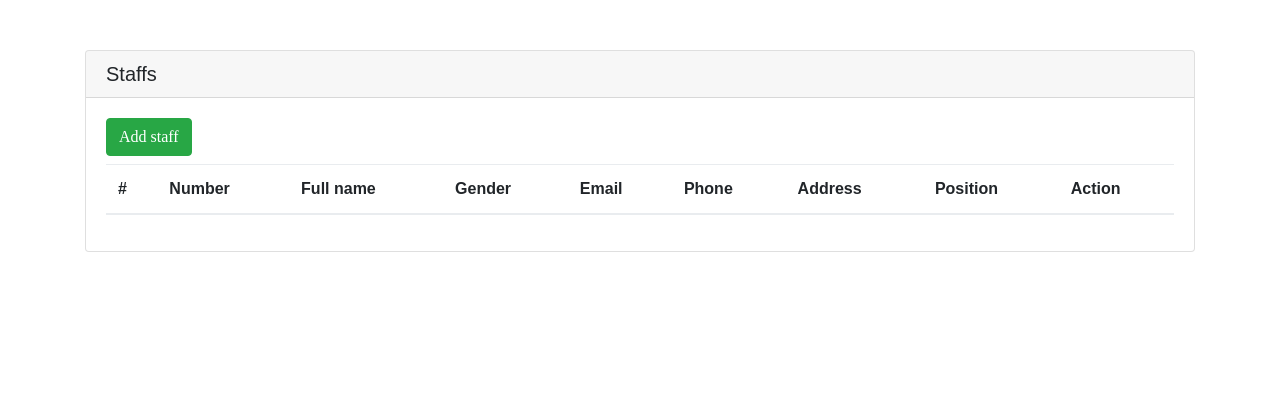
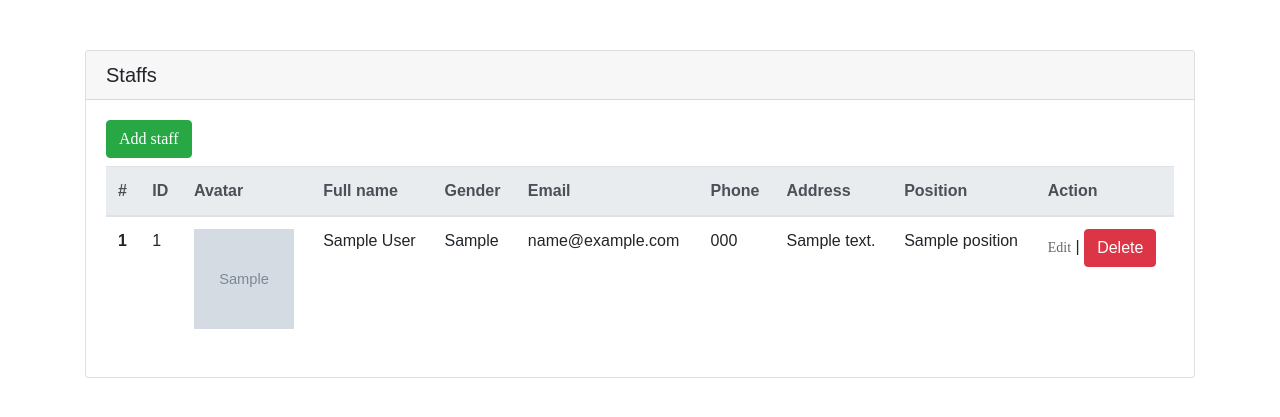
Before and after one commit to Cheeeeez/Case-study-module-2, a PHP site: the page made by index.php in a window 1280 px wide. Shown: the part 56-473 px from the top of the page. Run offline with PHP 8.4, Linux system fonts and the light colour scheme; the visitor is signed in with stand-in values (Sample User, id 1); tables that the repository leaves empty or names only in its code hold one stand-in row (values such as "Sample post"); grey boxes marked "Sample" are stand-in pictures; data that the repository does not hold is empty; some web fonts are replaced.

Commit message:
them chuc nang xoa

```diff
--- a/controller/EmployeeController.php
+++ b/controller/EmployeeController.php
@@ -19,4 +19,43 @@ class EmployeeController
         }
     }
 
+    public function add()
+    {
+        if ($_SERVER['REQUEST_METHOD'] == 'GET') {
+            $positionList = $this->employeeDB->getPositionList();
+            include "view/add-employee.php";
+        } else {
+            $name = $_POST['name'];
+            $gender = $_POST['gender'];
+            $email = $_POST['email'];
+            $phone = $_POST['phone'];
+            $address = $_POST['address'];
+            $position = $_POST['position'];
+            if ($_FILES['avatar']['name'] == "") {
+                $avatarName = 'default.png';
+            } else {
+                $avatarName = time() . '-' . $_FILES['avatar']['name'];
+            }
+            $destination = "img/" . $avatarName;
+            move_uploaded_file($_FILES['avatar']['tmp_name'], $destination);
+            $employee = new Employee($name, $gender, $email, $phone, $address, $position);
+
+            $employee->setAvatar($avatarName);
+            $this->employeeDB->create($employee);
+            header("Location: index.php");
+        }
+    }
+
+    public function delete()
+    {
+        if ($_SERVER['REQUEST_METHOD'] == 'POST') {
+            $id = $_GET['id'];
+            $this->employeeDB->deleteById($id);
+            header('Location: index.php');
+        }
+
+    }
+
+
+
 }
--- a/controller/UserController.php
+++ b/controller/UserController.php
@@ -7,7 +7,7 @@ class UserController
 
     public function __construct()
     {
-        $conn = new DBConnection("mysql:host=localhost;dbname=case_study", "root", "Abc123456@");
+        $conn = new DBConnection("mysql:host=localhost;dbname=case_study", "root", "Khongba0.");
         $this->userDB = new UserDB($conn->connect());
     }
 
--- a/index.php
+++ b/index.php
@@ -19,7 +19,7 @@ if (!isset($_SESSION['user'])) {
     <meta charset="UTF-8">
     <meta name="viewport" content="width=device-width, initial-scale=1">
     <link rel="icon" type="image/png" href="images/icons/favicon.ico"/>
-    <link rel="stylesheet" type="text/css" href="vendor/bootstrap/css/bootstrap.min.css">
+    <link rel="stylesheet" href="https://stackpath.bootstrapcdn.com/bootstrap/4.5.0/css/bootstrap.min.css" integrity="sha384-9aIt2nRpC12Uk9gS9baDl411NQApFmC26EwAOH8WgZl5MYYxFfc+NcPb1dKGj7Sk" crossorigin="anonymous">
     <link rel="stylesheet" type="text/css" href="fonts/font-awesome-4.7.0/css/font-awesome.min.css">
     <link rel="stylesheet" type="text/css" href="fonts/Linearicons-Free-v1.0.0/icon-font.min.css">
     <link rel="stylesheet" type="text/css" href="vendor/animate/animate.css">
@@ -84,6 +84,12 @@ $userController = new UserController();
 $employeeController = new EmployeeController();
 $page = isset($_REQUEST['page']) ? $_REQUEST['page'] : null;
 switch ($page) {
+    case 'add-employee':
+        $employeeController->add();
+        break;
+    case 'delete-employee':
+        $employeeController->delete();
+        break;
     default:
         $employeeController->index();
 }
--- a/model/Employee.php
+++ b/model/Employee.php
@@ -10,6 +10,7 @@ class Employee
     private $phone;
     private $address;
     private $position;
+    private $avatar;
 
     public function __construct($name, $gender, $email, $phone, $address, $position)
     {
@@ -19,6 +20,16 @@ class Employee
         $this->phone = $phone;
         $this->address = $address;
         $this->position = $position;
+    }
+
+    public function getAvatar()
+    {
+        return $this->avatar;
+    }
+
+    public function setAvatar($avatar)
+    {
+        $this->avatar = $avatar;
     }
 
     public function setEmployeeId($employeeId)
--- a/model/EmployeeDB.php
+++ b/model/EmployeeDB.php
@@ -12,16 +12,22 @@ class EmployeeDB
 
     public function create($employee)
     {
-        $sql = "INSERT INTO employees VALUES(null ,? ,?,?,?,?,?)";
-
-        $statement = $this->connection->prepare($sql);
+        $sql = "INSERT INTO employees VALUES(null, ?, ?, ?, ?, ?, ?, ?)";
         $statement = $this->conn->prepare($sql);
-        $statement->bindParam(1, $employee->getName());
-        $statement->bindParam(2, $employee->getEmail());
-        $statement->bindParam(3, $employee->getPhone());
-        $statement->bindParam(4, $employee->getAddress());
-        $statement->bindParam(5, $employee->getGender());
-        $statement->bindParam(6, $employee->getPosition());
+        $name = $employee->getName();
+        $email = $employee->getEmail();
+        $phone = $employee->getPhone();
+        $address = $employee->getAddress();
+        $gender = $employee->getGender();
+        $position = $employee->getPosition();
+        $avatar = $employee->getAvatar();
+        $statement->bindParam(1, $name);
+        $statement->bindParam(2, $gender);
+        $statement->bindParam(3, $email);
+        $statement->bindParam(4, $phone);
+        $statement->bindParam(5, $address);
+        $statement->bindParam(6, $position);
+        $statement->bindParam(7, $avatar);
         return $statement->execute();
     }
 
@@ -32,9 +38,9 @@ class EmployeeDB
         $statement->bindParam(1, $id);
         $statement->execute();
         $row = $statement->fetch();
-        $employee = new Employee($row['emp_name'], $row['email'], $row['phone'], $row['address'], $row['gender'],
+        $employee = new Employee ($row['emp_name'], $row['gender'], $row['email'], $row['phone'], $row['address'],
             $row['pos_id']);
-        $employee->emp_id = $row['emp_id'];
+        $employee->setEmployeeId($row['emp_id']);
         return $employee;
     }
 
@@ -64,15 +70,24 @@ class EmployeeDB
 
     public function getAll()
     {
-        $sql = "SELECT * FROM employees";
+        $sql = "SELECT emp_id, emp_name, gender, email, phone, address, position.name AS position , avatar FROM employees JOIN position ON employees.pos_id = position.id";
         $stmt = $this->conn->query($sql);
         $result = $stmt->fetchAll();
         $employees = [];
         foreach ($result as $item) {
             $employee = new Employee($item['emp_name'], $item['gender'], $item['email'], $item['phone'],
-                $item['address'], $item['pos_id']);
+                $item['address'], $item['position']);
             $employee->setEmployeeId($item['emp_id']);
+            $employee->setAvatar($item['avatar']);
             $employees[] = $employee;
         }
+        return $employees;
+    }
+
+    public function getPositionList()
+    {
+        $sql = "SELECT name, coefficients FROM position";
+        $stmt = $this->conn->query($sql);
+        return $stmt->fetchAll();
     }
 }
--- a/view/employee-list.php
+++ b/view/employee-list.php
@@ -1,6 +1,3 @@
-<?php
-
-?>
 <div class="container m-t-50">
     <div class="card">
         <h5 class="card-header">Staffs</h5>
@@ -10,7 +7,8 @@
                 <thead class="thead-light">
                 <tr>
                     <th scope="col">#</th>
-                    <th scope="col">Number</th>
+                    <th scope="col">ID</th>
+                    <th scope="col">Avatar</th>
                     <th scope="col">Full name</th>
                     <th scope="col">Gender</th>
                     <th scope="col">Email</th>
@@ -25,6 +23,7 @@
                     <tr>
                         <th scope="row"><?php echo ++$key ?></th>
                         <td><?php echo $employee->getEmployeeId() ?></td>
+                        <td><img src="img/<?php echo $employee->getAvatar()?>" width="100" height="100"></td>
                         <td><?php echo $employee->getName() ?></td>
                         <td><?php echo $employee->getGender() ?></td>
                         <td><?php echo $employee->getEmail()?></td>
@@ -32,9 +31,32 @@
                         <td><?php echo $employee->getAddress() ?></td>
                         <td><?php echo $employee->getPosition() ?></td>
                         <td><a href="./index.php?page=edit-employee&id=<?php echo $employee->getEmployeeId() ?>">Edit</a> |
-                            <a href="./index.php?page=delete-employee&id=<?php echo $employee->getEmployeeId() ?>">Delete</a>
+                            <button type="button" class="btn btn-danger" data-toggle="modal" data-target="#exampleModal<?php echo $employee->getEmployeeId() ?>">Delete</button>
                         </td>
                     </tr>
+                    <div class="modal fade" id="exampleModal<?php echo $employee->getEmployeeId() ?>" tabindex="-1" role="dialog" aria-labelledby="exampleModalLabel" aria-hidden="true">
+                        <div class="modal-dialog">
+                            <div class="modal-content">
+                                <div class="modal-header">
+                                    <h5 class="modal-title" id="exampleModalLabel">Delete</h5>
+                                    <button type="button" class="close" data-dismiss="modal" aria-label="Close">
+                                        <span aria-hidden="true">&times;</span>
+                                    </button>
+                                </div>
+                                <div class="modal-body">
+                                    Are you sure ?
+                                </div>
+                                <div class="modal-footer">
+                                    <form action="./index.php?page=delete-employee&id=<?php echo $employee->getEmployeeId() ?>" method="post">
+                                        <input type="text" value="<?php echo $employee->getEmployeeId() ?>" hidden>
+                                        <button type="button" class="btn btn-secondary" data-dismiss="modal">Close</button>
+                                        <button type="submit" class="btn btn-danger">Delete</button>
+                                    </form>
+                                </div>
+                            </div>
+                        </div>
+                    </div>
+
                 <?php endforeach; ?>
                 </tbody>
             </table>
```
Also changed, not shown: view/add-employee.php (added, +58 -0 lines), img/1589440651-image.png (added), img/1589440683-image.png (added), img/1589440710-image.png (added), img/1589441177-image.png (added), img/1589441321-image.png (added), img/default.png (added).
